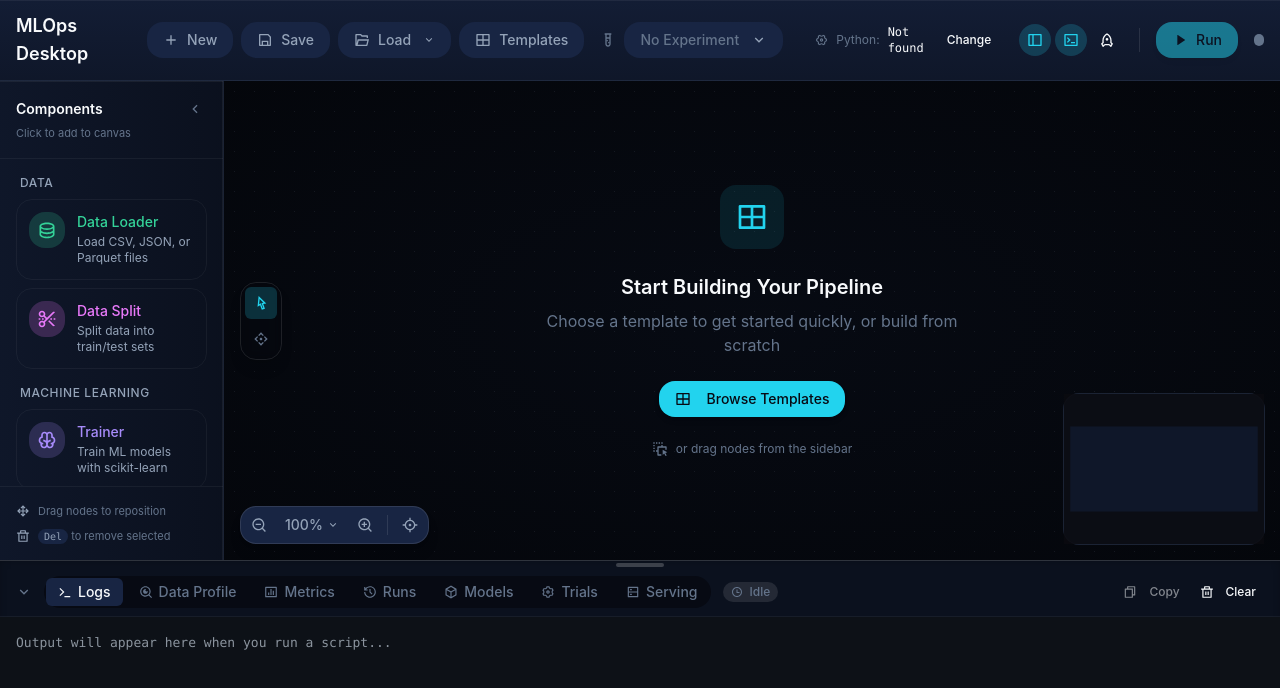
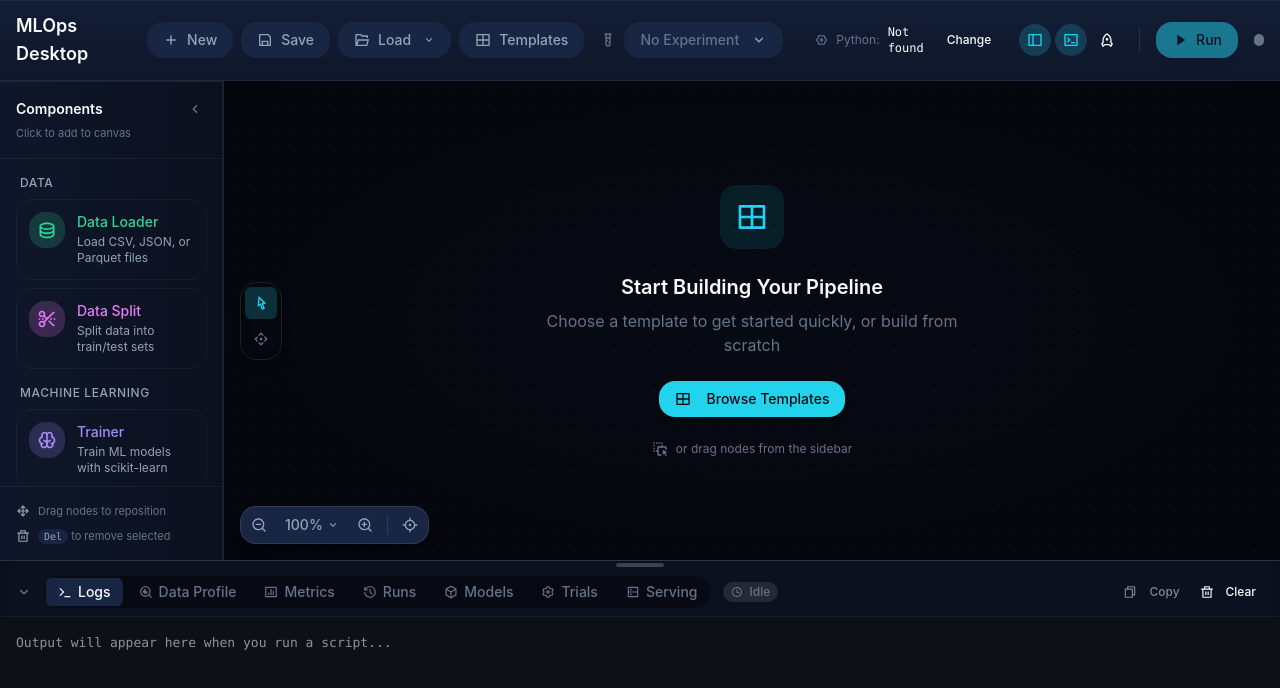
Before and after one commit to babushkai/desktop, a React (Vite) app: page / in a window 1280 px wide. Shown: the top 688 px of the page. Built offline with nearby package versions, Linux system fonts and the light colour scheme.

Commit message:
fix: hide MiniMap when canvas is empty

```diff
--- a/src/components/Canvas.tsx
+++ b/src/components/Canvas.tsx
@@ -199,7 +199,9 @@ export function Canvas() {
       <CanvasControls onModeChange={setCanvasMode} />
       <ZoomControls />
       <AlignmentGuides guides={guides} />
-      <MiniMap nodeColor={getNodeColor} maskColor="rgba(10, 10, 15, 0.8)" />
+      {!showEmptyPrompt && (
+        <MiniMap nodeColor={getNodeColor} maskColor="rgba(10, 10, 15, 0.8)" />
+      )}
       {contextMenu && selectedNodes.length >= 2 && (
         <SelectionContextMenu
           position={contextMenu}
```
